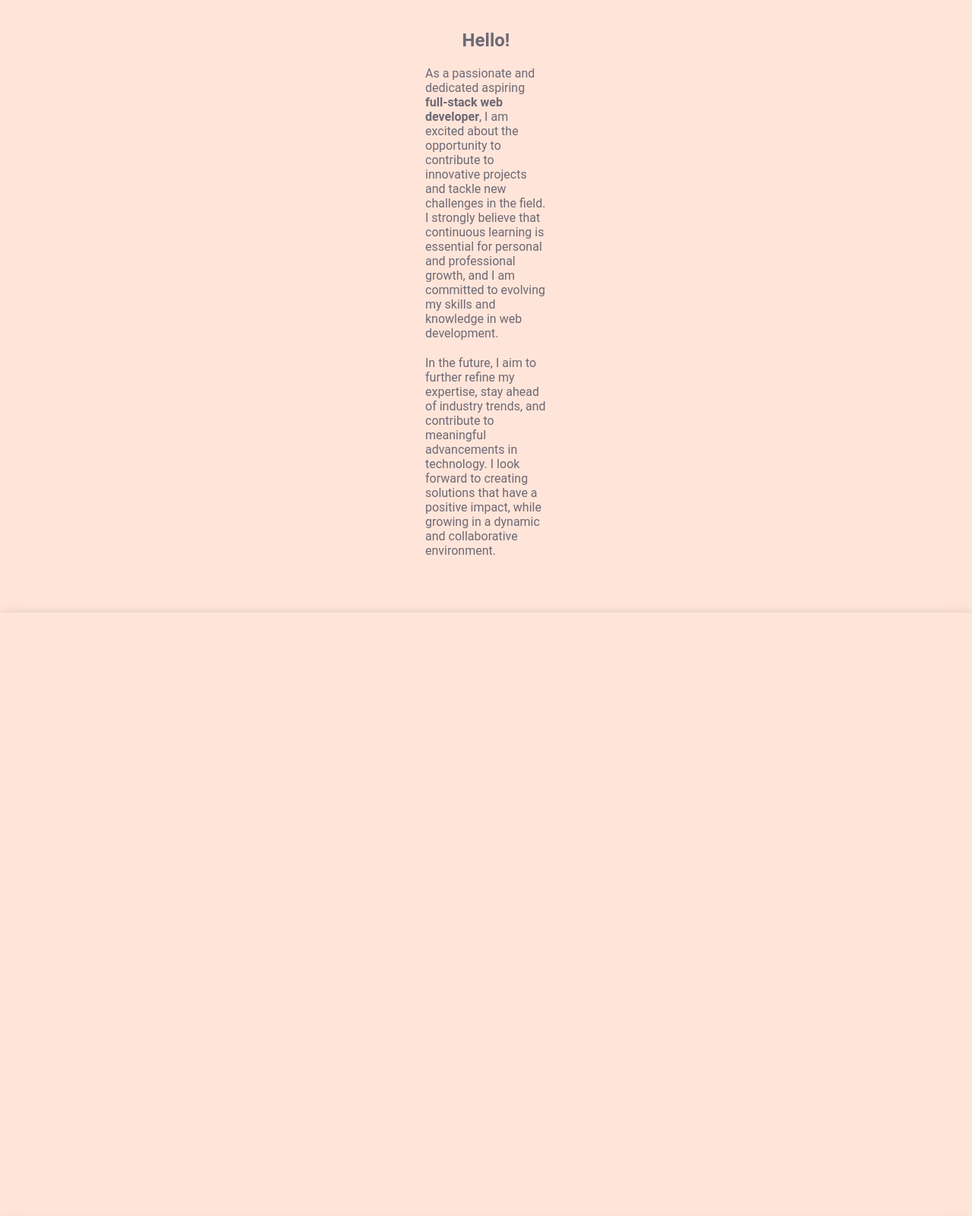
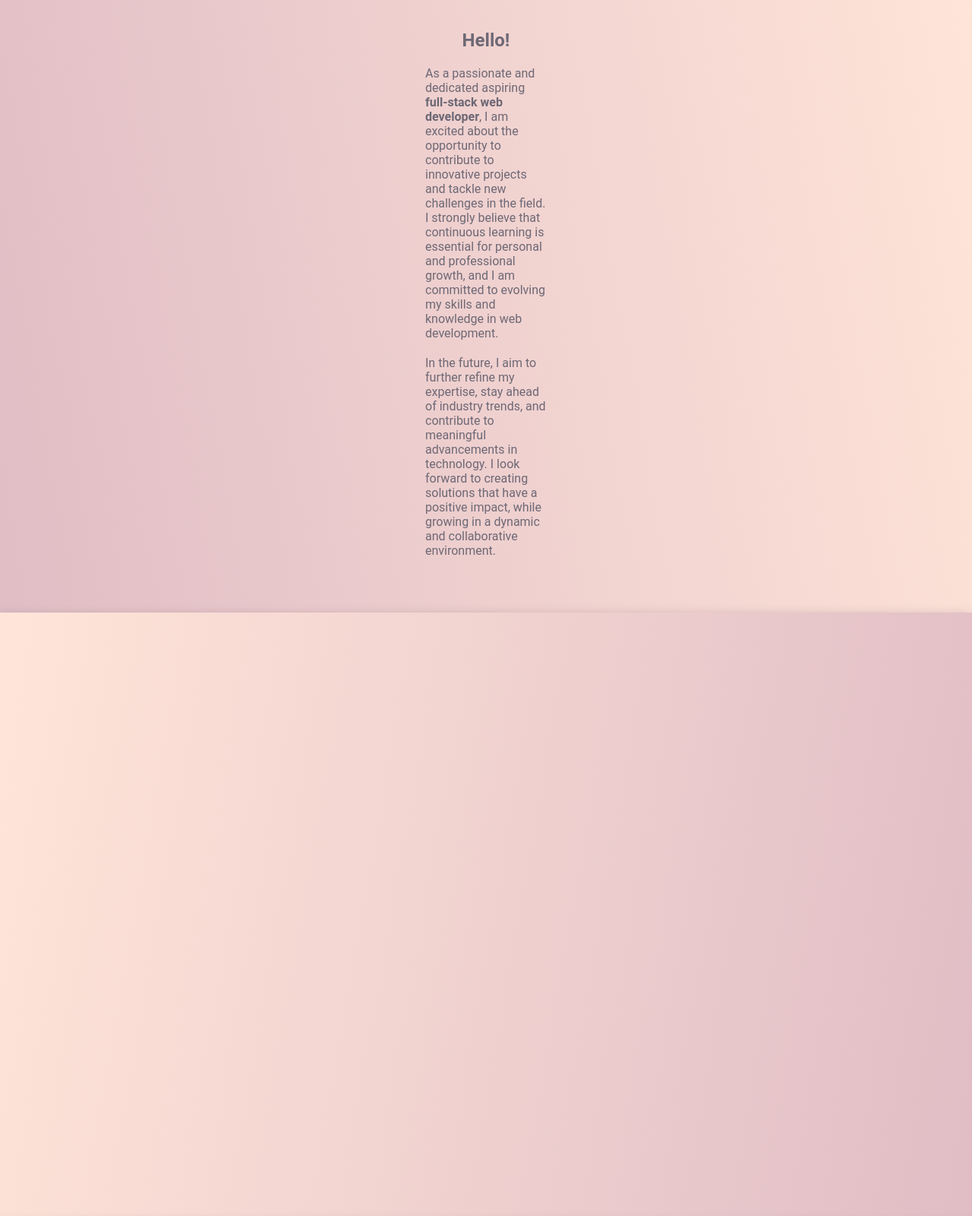
Before and after one commit to Sophie-Kock/SophieKock-Portfolio, a website: page index.html in a window 1280 px wide. Shown: the part 1020-2620 px from the top of the page at 76% size. Drawn offline with Linux system fonts and the light colour scheme; a web font is replaced by a local one.

Commit message:
style: background linear gradient

```diff
--- a/styles/styles.scss
+++ b/styles/styles.scss
@@ -127,15 +127,23 @@ main {
   // margin-top: 3px;
 
   .about-me {
-    // background-color: $background-second;
     display: flex;
     justify-content: center;
     text-align: center;
     height: 80vh;
     padding-top: 180px;
     padding-bottom: 100px;
+    background: $linear-gradient-left;
     box-shadow: 0px 9px 18px 0px $boxshadow;
     // border: solid red 3px;
+
+    h2 {
+      background: none;
+    }
+
+    strong {
+      background: none;
+    }
 
     .me-text {
       display: flex;
@@ -144,25 +152,30 @@ main {
       flex-direction: column;
       margin: 1rem 35rem;
       gap: 20px;
+      background: none;
     }
 
     p {
       text-align: left;
+      background: none;
     }
   }
 
   #tools {
     height: 100vh;
+    background: $linear-gradient-right;
     box-shadow: 0px 9px 18px 0px $boxshadow;
   }
 
   #project {
     height: 100vh;
+    background: $linear-gradient-left;
     box-shadow: 0px 9px 18px 0px $boxshadow;
   }
 
   #contact {
     height: 100vh;
+    background: $linear-gradient-right;
     box-shadow: 0px 9px 18px 0px $boxshadow;
   }
 }
--- a/styles/variables.scss
+++ b/styles/variables.scss
@@ -8,3 +8,5 @@ $primary-darker: #b5838d;
 $secondary: #ffcad4;
 $accent: #d8e2dc;
 $boxshadow: #9d8189;
+$linear-gradient-right: linear-gradient(100deg, #FFE5D9, #e0bdc5);
+$linear-gradient-left: linear-gradient(-100deg, #FFE5D9, #e0bdc5);
```
Also changed, not shown: styles/styles.css.
